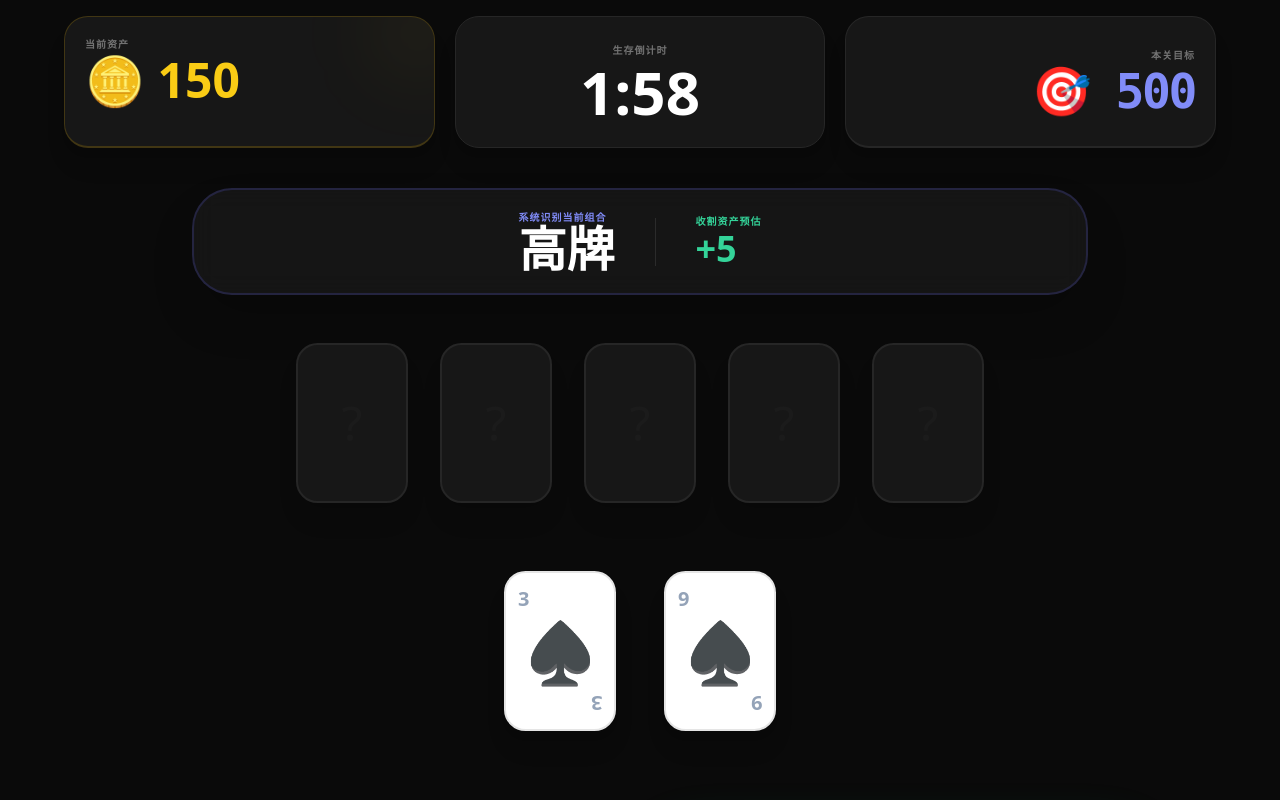
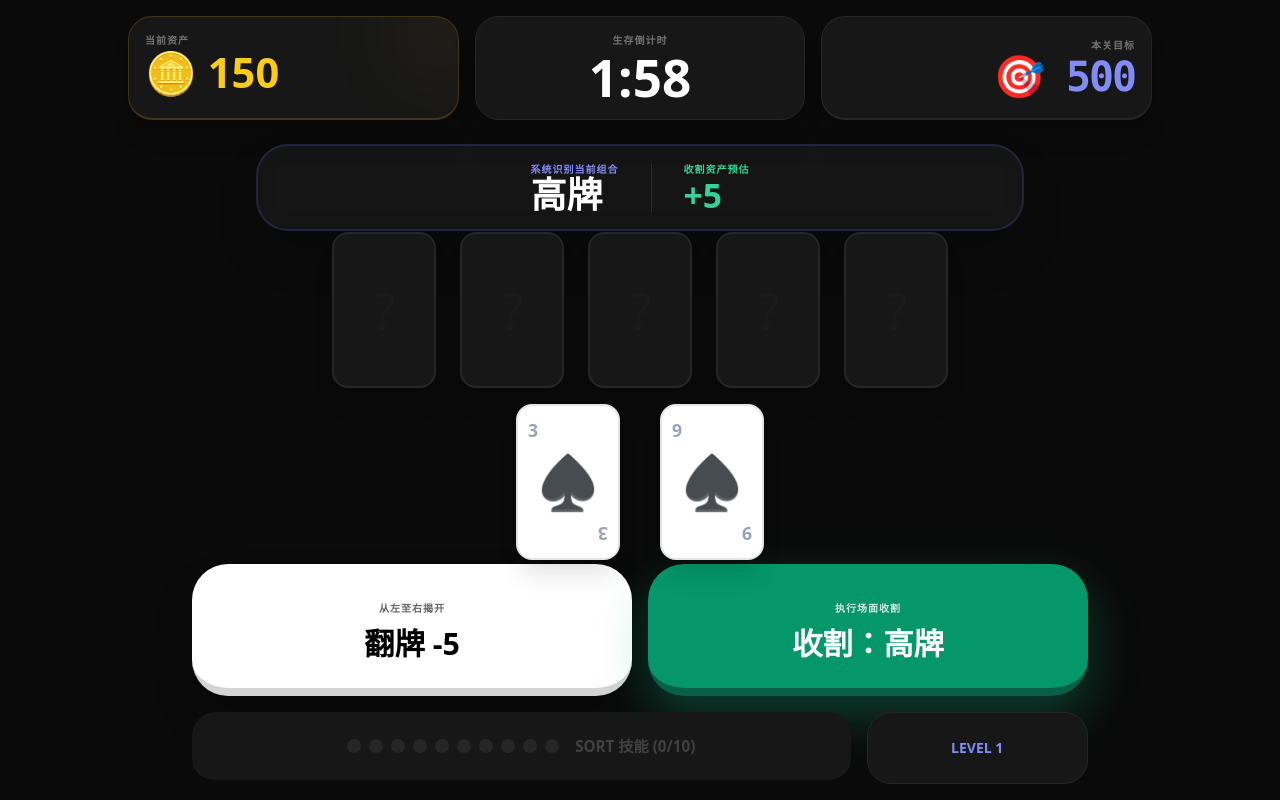
Before and after one commit to onovich/TexasReaper, a React (Vite) app in the folder frontend/: page / in a window 1280 px wide. Both pictures are taken after a click on the button "开启收割之路". Shown: the top 800 px of the page. Built offline with nearby package versions, Linux system fonts and the light colour scheme; the HTML template or start-up script is replaced by a standard one.

Commit message:
Fit gameplay layout within one screen

```diff
--- a/frontend/src/App.jsx
+++ b/frontend/src/App.jsx
@@ -12,12 +12,12 @@ export default function App() {
 
   return (
     <div
-      className="min-h-screen bg-neutral-950 text-white font-sans flex flex-col items-center px-4 py-4 lg:px-8 xl:px-10 2xl:px-12 select-none overflow-hidden"
+      className="min-h-screen lg:h-screen bg-neutral-950 text-white font-sans flex flex-col items-center px-4 py-4 lg:px-6 xl:px-8 select-none overflow-x-hidden overflow-y-auto lg:overflow-hidden"
       onClick={actions.clearSelection}
     >
       <GameEffects />
       <GameHeader chips={state.chips} targetScore={state.targetScore} timeLeft={state.timeLeft} />
-
+      <div className="w-full flex-1 min-h-0 flex justify-center">
         {state.gameState === GAME_STATES.START ? (
           <StartScreen onStart={actions.resetGame} />
         ) : null}
@@ -52,5 +52,6 @@ export default function App() {
           <GameOverScreen onRestart={actions.resetGame} />
         ) : null}
       </div>
+    </div>
   );
 }
--- a/frontend/src/components/GameCard.jsx
+++ b/frontend/src/components/GameCard.jsx
@@ -4,33 +4,33 @@ export function GameCard({ item, isSelected, onSelect, onSwap, swapCost, canSele
       key={item.card.id}
       onClick={onSelect}
       className={`relative transition-all duration-300 ease-out transform cursor-pointer
-        ${isSelected ? '-translate-y-8 z-30' : 'hover:-translate-y-1 z-10'}
+        ${isSelected ? '-translate-y-6 lg:-translate-y-7 z-30' : 'hover:-translate-y-1 z-10'}
         ${item.status === 'dissolving' ? 'animate-dissolve pointer-events-none' : ''}
         ${item.status === 'flying' ? 'animate-fly-in pointer-events-none' : ''}
         ${!canSelect ? 'cursor-default' : ''}`}
     >
       <div
-        className={`w-16 h-24 sm:w-24 sm:h-36 xl:w-28 xl:h-40 2xl:w-32 2xl:h-48 rounded-2xl xl:rounded-[1.35rem] flex flex-col items-center justify-between p-2 xl:p-3 border-2 shadow-xl transition-all duration-300
+        className={`w-16 h-24 sm:w-24 sm:h-36 xl:w-[6.5rem] xl:h-[9.75rem] 2xl:w-28 2xl:h-40 rounded-2xl flex flex-col items-center justify-between p-2 xl:p-2.5 border-2 shadow-xl transition-all duration-300
           ${item.isRevealed
             ? (isSelected ? 'bg-indigo-50 border-indigo-500 shadow-[0_20px_40px_rgba(79,70,229,0.4)]' : 'bg-white border-neutral-200')
             : 'bg-neutral-900 border-neutral-800'}`}
       >
         {item.isRevealed ? (
           <>
-            <div className={`self-start font-black text-xs sm:text-lg xl:text-xl ${item.card.suit.color}`}>{item.card.rank}</div>
-            <div className="text-3xl sm:text-5xl xl:text-6xl 2xl:text-7xl">{item.card.suit.emoji}</div>
-            <div className={`self-end font-black text-xs sm:text-lg xl:text-xl rotate-180 ${item.card.suit.color}`}>{item.card.rank}</div>
+            <div className={`self-start font-black text-xs sm:text-lg xl:text-[1.1rem] ${item.card.suit.color}`}>{item.card.rank}</div>
+            <div className="text-3xl sm:text-5xl xl:text-[3.3rem] 2xl:text-6xl leading-none">{item.card.suit.emoji}</div>
+            <div className={`self-end font-black text-xs sm:text-lg xl:text-[1.1rem] rotate-180 ${item.card.suit.color}`}>{item.card.rank}</div>
           </>
         ) : (
           <div className="w-full h-full flex items-center justify-center opacity-10">
-            <span className="text-4xl xl:text-5xl 2xl:text-6xl text-neutral-700">?</span>
+            <span className="text-4xl xl:text-[3.2rem] 2xl:text-6xl text-neutral-700">?</span>
           </div>
         )}
       </div>
       {showSwapButton ? (
         <button
           onClick={onSwap}
-          className="absolute -top-4 -right-4 xl:-top-5 xl:-right-5 bg-yellow-400 text-black font-black px-3 py-1 xl:px-3.5 xl:py-1.5 rounded-xl text-[10px] xl:text-xs shadow-2xl z-40 border-2 border-black transition-transform hover:scale-110 active:scale-90"
+          className="absolute -top-4 -right-4 bg-yellow-400 text-black font-black px-3 py-1 rounded-xl text-[10px] shadow-2xl z-40 border-2 border-black transition-transform hover:scale-110 active:scale-90"
         >
           ♻️ {swapCost}
         </button>
--- a/frontend/src/components/GameHeader.jsx
+++ b/frontend/src/components/GameHeader.jsx
@@ -4,23 +4,23 @@ function formatTime(timeLeft) {
 
 export function GameHeader({ chips, targetScore, timeLeft }) {
   return (
-    <div className="w-full max-w-4xl lg:max-w-6xl 2xl:max-w-7xl grid grid-cols-1 sm:grid-cols-3 gap-3 lg:gap-5 mb-6 lg:mb-10">
-      <div className="bg-neutral-900 border border-neutral-800 p-4 lg:p-5 rounded-3xl shadow-xl border-b-2 border-yellow-500/20 relative overflow-hidden min-h-[112px] lg:min-h-[132px]">
+    <div className="w-full max-w-4xl xl:max-w-5xl 2xl:max-w-6xl grid grid-cols-1 sm:grid-cols-3 gap-3 lg:gap-4 mb-4 lg:mb-5 xl:mb-6 shrink-0">
+      <div className="bg-neutral-900 border border-neutral-800 p-4 lg:p-4 rounded-3xl shadow-xl border-b-2 border-yellow-500/20 relative overflow-hidden min-h-[96px] lg:min-h-[104px]">
         <div className="text-[10px] text-neutral-500 font-black uppercase tracking-widest mb-1 z-10 relative">当前资产</div>
-        <div className={`text-3xl sm:text-4xl xl:text-5xl font-black z-10 relative ${chips < 50 ? 'text-red-500 animate-pulse' : 'text-yellow-400'}`}>
+        <div className={`text-3xl sm:text-4xl xl:text-[2.6rem] font-black z-10 relative leading-none ${chips < 50 ? 'text-red-500 animate-pulse' : 'text-yellow-400'}`}>
           🪙 {chips}
         </div>
         <div className="absolute top-0 right-0 w-24 h-24 bg-yellow-400/5 rounded-full -mr-8 -mt-8 blur-2xl" />
       </div>
-      <div className="bg-neutral-900 border border-neutral-800 p-4 lg:p-5 rounded-3xl shadow-xl flex flex-col items-center justify-center min-h-[112px] lg:min-h-[132px]">
+      <div className="bg-neutral-900 border border-neutral-800 p-4 lg:p-4 rounded-3xl shadow-xl flex flex-col items-center justify-center min-h-[96px] lg:min-h-[104px]">
         <div className="text-[10px] text-neutral-500 font-black uppercase tracking-widest mb-1">生存倒计时</div>
-        <div className={`text-4xl sm:text-5xl xl:text-6xl font-black tabular-nums ${timeLeft < 20 ? 'text-red-500 animate-bounce' : 'text-white'}`}>
+        <div className={`text-4xl sm:text-5xl xl:text-[3.2rem] font-black tabular-nums leading-none ${timeLeft < 20 ? 'text-red-500 animate-bounce' : 'text-white'}`}>
           {formatTime(timeLeft)}
         </div>
       </div>
-      <div className="bg-neutral-900 border border-neutral-800 p-4 lg:p-5 rounded-3xl shadow-xl flex flex-col items-start sm:items-end justify-center border-b-2 border-indigo-500/20 min-h-[112px] lg:min-h-[132px]">
+      <div className="bg-neutral-900 border border-neutral-800 p-4 lg:p-4 rounded-3xl shadow-xl flex flex-col items-start sm:items-end justify-center border-b-2 border-indigo-500/20 min-h-[96px] lg:min-h-[104px]">
         <div className="text-[10px] text-neutral-500 font-black uppercase tracking-widest mb-1">本关目标</div>
-        <div className="text-3xl sm:text-4xl xl:text-5xl font-black font-mono tracking-tighter text-indigo-400">🎯 {targetScore}</div>
+        <div className="text-3xl sm:text-4xl xl:text-[2.6rem] font-black font-mono tracking-tighter text-indigo-400 leading-none">🎯 {targetScore}</div>
       </div>
     </div>
   );
--- a/frontend/src/components/screens/PlayingScreen.jsx
+++ b/frontend/src/components/screens/PlayingScreen.jsx
@@ -20,23 +20,23 @@ export function PlayingScreen({
   onToggleSelectedCard,
 }) {
   return (
-    <div className="w-full max-w-5xl xl:max-w-6xl 2xl:max-w-7xl space-y-8 lg:space-y-10 xl:space-y-12 animate-in fade-in duration-500">
-      <div className="flex justify-center min-h-[88px] lg:min-h-[96px]">
-        <div className="w-full max-w-2xl xl:max-w-4xl bg-neutral-900/90 border-2 border-indigo-500/20 px-5 sm:px-8 xl:px-12 py-4 xl:py-5 rounded-[2rem] xl:rounded-[2.5rem] flex flex-col sm:flex-row sm:items-center sm:justify-center gap-4 sm:gap-6 xl:gap-10 shadow-2xl backdrop-blur-md">
+    <div className="w-full max-w-5xl xl:max-w-5xl 2xl:max-w-6xl h-full min-h-0 flex flex-col justify-between gap-4 lg:gap-5 animate-in fade-in duration-500">
+      <div className="flex justify-center min-h-[72px] lg:min-h-[80px] shrink-0">
+        <div className="w-full max-w-2xl xl:max-w-3xl bg-neutral-900/90 border-2 border-indigo-500/20 px-4 sm:px-6 xl:px-8 py-3 xl:py-4 rounded-[1.6rem] xl:rounded-[2rem] flex flex-col sm:flex-row sm:items-center sm:justify-center gap-3 sm:gap-5 xl:gap-8 shadow-2xl backdrop-blur-md">
           <div className="flex flex-col">
             <span className="text-[10px] text-indigo-400 font-black uppercase tracking-widest">系统识别当前组合</span>
-            <span className="text-2xl sm:text-4xl xl:text-5xl font-black text-white">{bestHandInfo.name}</span>
+            <span className="text-2xl sm:text-3xl xl:text-[2.25rem] font-black text-white leading-none">{bestHandInfo.name}</span>
           </div>
           <div className="hidden sm:block w-px h-12 bg-white/10" />
           <div className="flex flex-col">
             <span className="text-[10px] text-emerald-400 font-black uppercase tracking-widest">收割资产预估</span>
-            <span className="text-2xl sm:text-3xl xl:text-4xl font-black text-emerald-400">+{harvestReward}</span>
+            <span className="text-2xl sm:text-3xl xl:text-[2.1rem] font-black text-emerald-400 leading-none">+{harvestReward}</span>
           </div>
         </div>
       </div>
 
-      <div className="flex flex-col items-center gap-4">
-        <div className="flex gap-2 sm:gap-4 lg:gap-6 xl:gap-8 2xl:gap-10 min-h-[144px] xl:min-h-[180px] 2xl:min-h-[212px]">
+      <div className="flex flex-col items-center justify-center flex-1 min-h-0 gap-3 lg:gap-4">
+        <div className="flex items-center justify-center gap-2 sm:gap-4 lg:gap-5 xl:gap-6 min-h-[144px] xl:min-h-[156px] 2xl:min-h-[170px] shrink-0">
           {commCards.map((item) => {
             const isSelected = selectedId === item.card.id;
             const canSelect = item.isRevealed && !isHarvesting;
@@ -63,9 +63,7 @@ export function PlayingScreen({
             );
           })}
         </div>
-      </div>
-
-      <div className="flex justify-center gap-5 sm:gap-8 xl:gap-12 2xl:gap-16 min-h-[144px] xl:min-h-[180px] 2xl:min-h-[212px]">
+        <div className="flex items-center justify-center gap-5 sm:gap-8 xl:gap-10 2xl:gap-12 min-h-[144px] xl:min-h-[156px] 2xl:min-h-[170px] shrink-0">
           {handCards.map((item) => {
             const isSelected = selectedId === item.card.id;
             const canSelect = !isHarvesting;
@@ -92,16 +90,17 @@ export function PlayingScreen({
             );
           })}
         </div>
+      </div>
 
-      <div className="flex flex-col items-center gap-5 lg:gap-6 pt-2 lg:pt-4">
-        <div className="w-full max-w-3xl xl:max-w-5xl grid grid-cols-1 md:grid-cols-2 gap-4 xl:gap-6">
+      <div className="flex flex-col items-center gap-3 lg:gap-4 pt-1 shrink-0">
+        <div className="w-full max-w-3xl xl:max-w-4xl grid grid-cols-1 md:grid-cols-2 gap-3 lg:gap-4">
           <button
             onClick={(event) => {
               event.stopPropagation();
               onReveal();
             }}
             disabled={commCards.every((item) => item.isRevealed) || chips < revealCost || isHarvesting}
-            className="py-7 sm:py-8 xl:py-10 rounded-[2rem] xl:rounded-[3rem] font-black text-2xl sm:text-3xl xl:text-4xl bg-white text-black border-b-8 border-neutral-300 hover:bg-neutral-100 transition-all disabled:opacity-50 active:scale-95 shadow-2xl"
+            className="py-5 sm:py-6 xl:py-7 rounded-[1.75rem] xl:rounded-[2.25rem] font-black text-xl sm:text-2xl xl:text-[1.9rem] bg-white text-black border-b-8 border-neutral-300 hover:bg-neutral-100 transition-all disabled:opacity-50 active:scale-95 shadow-2xl leading-tight"
           >
             <span className="text-[10px] uppercase tracking-widest opacity-60 mb-1 block">从左至右揭开</span>
             翻牌 -{revealCost}
@@ -112,21 +111,21 @@ export function PlayingScreen({
               onHarvest();
             }}
             disabled={isHarvesting}
-            className="py-7 sm:py-8 xl:py-10 bg-emerald-600 rounded-[2rem] xl:rounded-[3rem] font-black text-2xl sm:text-3xl xl:text-4xl text-white border-b-8 border-emerald-800 hover:bg-emerald-500 transition-all shadow-[0_20px_50px_rgba(16,185,129,0.3)] disabled:opacity-50 active:scale-95 flex flex-col items-center justify-center"
+            className="py-5 sm:py-6 xl:py-7 bg-emerald-600 rounded-[1.75rem] xl:rounded-[2.25rem] font-black text-xl sm:text-2xl xl:text-[1.9rem] text-white border-b-8 border-emerald-800 hover:bg-emerald-500 transition-all shadow-[0_20px_50px_rgba(16,185,129,0.3)] disabled:opacity-50 active:scale-95 flex flex-col items-center justify-center leading-tight"
           >
             <span className="text-[10px] uppercase tracking-widest opacity-80 mb-1">执行场面收割</span>
             收割：{bestHandInfo.name}
           </button>
         </div>
 
-        <div className="w-full max-w-3xl xl:max-w-5xl flex flex-col md:flex-row gap-4 xl:gap-6">
+        <div className="w-full max-w-3xl xl:max-w-4xl flex flex-col md:flex-row gap-3 lg:gap-4">
           <button
             onClick={(event) => {
               event.stopPropagation();
               onSkillSort();
             }}
             disabled={charge < 10 || isHarvesting}
-            className={`flex-[3] py-4 xl:py-5 rounded-2xl xl:rounded-3xl font-black text-sm xl:text-base transition-all border-b-4 flex flex-col sm:flex-row items-center justify-center gap-4 xl:gap-6
+            className={`flex-[3] py-3 xl:py-4 rounded-2xl xl:rounded-3xl font-black text-sm xl:text-[0.95rem] transition-all border-b-4 flex flex-col sm:flex-row items-center justify-center gap-3 xl:gap-4
               ${charge < 10 ? 'bg-neutral-900 border-neutral-950 text-neutral-700' : 'bg-indigo-600 border-indigo-800 text-white shadow-lg animate-pulse'}`}
           >
             <div className="flex flex-wrap items-center justify-center gap-2">
@@ -139,7 +138,7 @@ export function PlayingScreen({
             </div>
             <span>SORT 技能 {charge === 10 ? '已就绪' : `(${charge}/10)`}</span>
           </button>
-          <div className="flex-1 min-h-[84px] bg-neutral-900 border border-neutral-800 rounded-2xl xl:rounded-3xl flex flex-col items-center justify-center uppercase font-black text-xs xl:text-sm text-indigo-400">
+          <div className="flex-1 min-h-[72px] bg-neutral-900 border border-neutral-800 rounded-2xl xl:rounded-3xl flex flex-col items-center justify-center uppercase font-black text-xs xl:text-sm text-indigo-400">
             Level {level}
           </div>
         </div>
```
Lines whose indentation alone changed are shown as unchanged.
